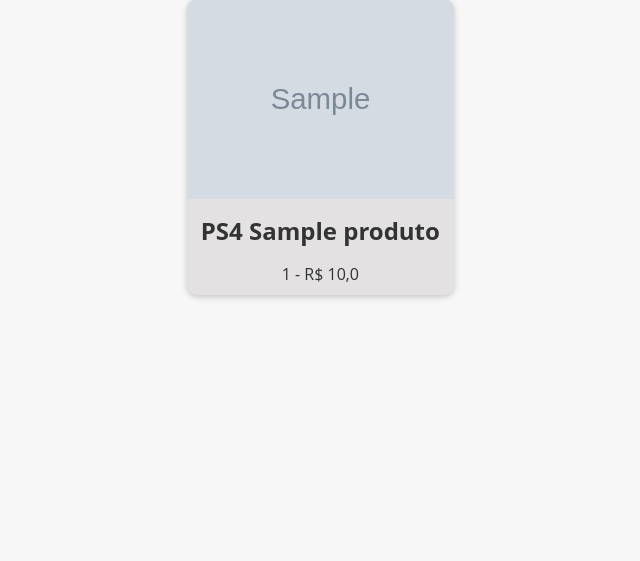
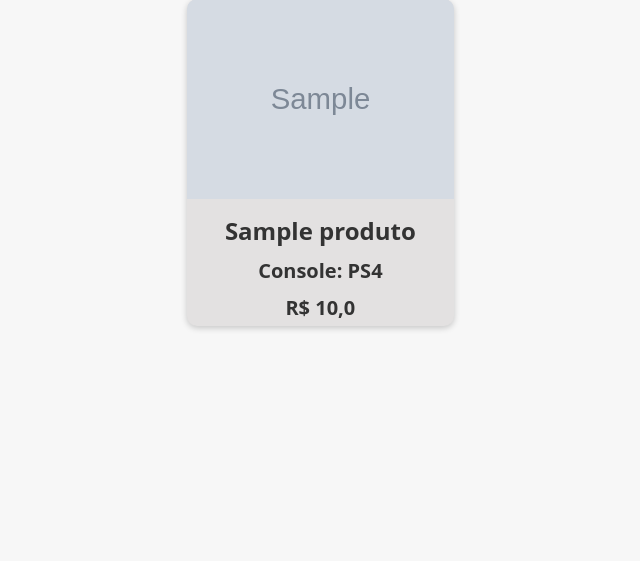
Before and after one commit to MichelWars/Projeto_loja, a Django app: page /catalogo/ in a window 1280 px wide. Shown: the part 173-734 px from the top of the page, without its empty margins (33-673 px from the left). Run offline with Django 4.2, Linux system fonts and the light colour scheme; tables that the repository leaves empty hold one stand-in row (values such as "Sample post"); grey boxes marked "Sample" are stand-in pictures.

Commit message:
correções de html

```diff
--- a/produtos/templates/catalogo.html
+++ b/produtos/templates/catalogo.html
@@ -118,8 +118,9 @@
             {% else %}
               <p class="no-photo">Foto não disponível</p>
             {% endif %}
-            <h2>{{ produto.console }} {{ produto.titulo }}</h2>
-            <p>{{ produto.ano_lancamento }} - R$ {{ produto.valor }}</p>
+            <h2>{{ produto.titulo }}</h2>
+            <h3>Console: {{ produto.console }}</h3>
+            <h3>R$ {{ produto.valor }}</h3>
           </div>
         </a>
       {% endfor %}
--- a/produtos/templates/prod_detail.html
+++ b/produtos/templates/prod_detail.html
@@ -85,7 +85,8 @@
     {% else %}
       <p class="no-photo">Foto não disponível</p>
     {% endif %}
-    <h2>{{ object.console }} {{ object.titulo }}</h2>
+    <h2>{{ object.titulo }}</h2>
+    <h3>Console: {{ object.console }}</h3>
     <p><strong>Ano de lançamento:</strong> {{ object.ano_lancamento }}</p>
     <p><strong>Preço:</strong> R$ {{ object.valor }}</p>
     {% if object.descricao %}
```
